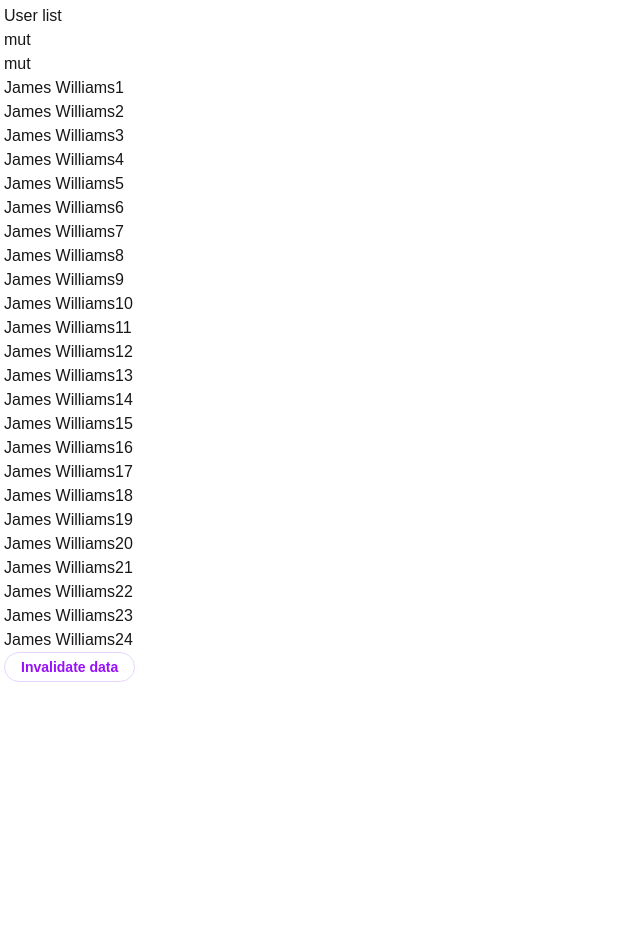
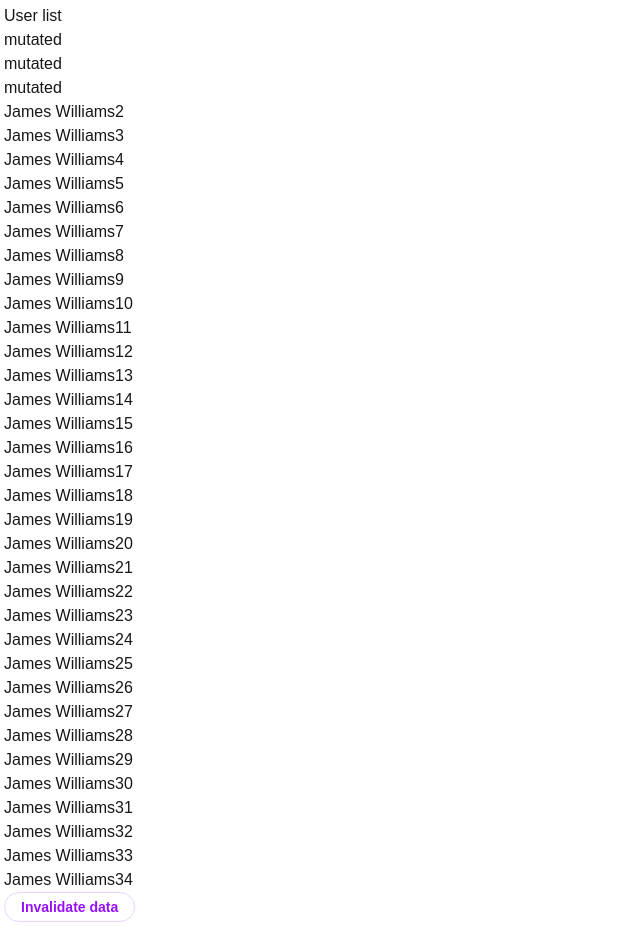
Before and after one commit to DminGerasimov/IT-Booster-Challenge3, a Next.js app: page /views/csr in a window 1280 px wide. Shown: the whole page, without its empty margins (0-640 px from the left). Before the commit the page ends 800 px from the top, so only its background shows below. Built offline with nearby package versions, Linux system fonts and the light colour scheme; data requests are answered from the project's data file.

Commit message:
Add pagination for ssr

```diff
--- a/next.config.ts
+++ b/next.config.ts
@@ -2,7 +2,8 @@ import type { NextConfig } from "next";
 
 const nextConfig: NextConfig = {
   /* config options here */
-  allowedDevOrigins: ["localhost"]
+  allowedDevOrigins: ["localhost"],
+  reactStrictMode: false,
 };
 
 export default nextConfig;
--- a/src/app/database/db.json
+++ b/src/app/database/db.json
@@ -2,17 +2,17 @@
   "users": [
     {
       "id": "1",
-      "name": "mut",
+      "name": "mutated",
       "email": "julie@yahoo.com"
     },
     {
       "id": "2",
-      "name": "mut",
+      "name": "mutated",
       "email": "jameswilly@gmail.com"
     },
     {
       "id": "3",
-      "name": "James Williams1",
+      "name": "mutated",
       "email": "jameswilly@gmail.com"
     },
     {
@@ -129,6 +129,56 @@
       "id": "26",
       "name": "James Williams24",
       "email": "jameswilly@gmail.com"
+    },
+    {
+      "id": "27",
+      "name": "James Williams25",
+      "email": "jameswilly@gmail.com"
+    },
+    {
+      "id": "28",
+      "name": "James Williams26",
+      "email": "jameswilly@gmail.com"
+    },
+    {
+      "id": "29",
+      "name": "James Williams27",
+      "email": "jameswilly@gmail.com"
+    },
+    {
+      "id": "30",
+      "name": "James Williams28",
+      "email": "jameswilly@gmail.com"
+    },
+    {
+      "id": "31",
+      "name": "James Williams29",
+      "email": "jameswilly@gmail.com"
+    },
+    {
+      "id": "32",
+      "name": "James Williams30",
+      "email": "jameswilly@gmail.com"
+    },
+    {
+      "id": "33",
+      "name": "James Williams31",
+      "email": "jameswilly@gmail.com"
+    },
+    {
+      "id": "34",
+      "name": "James Williams32",
+      "email": "jameswilly@gmail.com"
+    },
+    {
+      "id": "35",
+      "name": "James Williams33",
+      "email": "jameswilly@gmail.com"
+    },
+    {
+      "id": "36",
+      "name": "James Williams34",
+      "email": "jameswilly@gmail.com"
     }
   ]
 }
--- a/src/app/layout.tsx
+++ b/src/app/layout.tsx
@@ -24,7 +24,7 @@ export default function RootLayout({
   children: React.ReactNode;
 }>) {
   return (
-    <html lang="en">
+    <html lang="en" className="overflow-hidden">
       <body
         className={`${geistSans.variable} ${geistMono.variable} antialiased`}
       >
--- a/src/app/shared/api/api.tsx
+++ b/src/app/shared/api/api.tsx
@@ -7,8 +7,16 @@ export interface User {
 }
 
 
-export async function fetchUsers() {
+export async function fetchUsers(page = 0) {
   // const res = await fetch("https://jsonplaceholder.typicode.com/Users");
+  const res = await fetch(`${SERVER_URL}users?_page=${page}&_per_page=3`);
+  if (!res.ok) {
+      throw new Error("Failed to fetch Users");
+    }
+    return res.json();
+  }
+
+export async function fetchAllUsers() {
   const res = await fetch(`${SERVER_URL}users`);
   if (!res.ok) {
       throw new Error("Failed to fetch Users");
--- a/src/app/shared/lib/hooks/useInfinitScroll.ts
+++ b/src/app/shared/lib/hooks/useInfinitScroll.ts
@@ -2,27 +2,34 @@ import { RefObject, useEffect, useRef } from "react"
 
 interface UseInfinitScrollProps {
     callback: () => void
-    triggerRef: RefObject<HTMLElement>
-    wrapperRef: RefObject<HTMLElement>
+    triggerRef: RefObject<HTMLDivElement | null>
+    wrapperRef: RefObject<HTMLDivElement | null>
 }
 
-export function useInfinitScroll({callback, triggerRef, wrapperRef}: UseInfinitScrollProps){
-
+export function useInfinitScroll(
+    {callback, triggerRef, wrapperRef}: UseInfinitScrollProps
+){
     useEffect(() => {
         const options = {
+            // root: null,
             root: wrapperRef.current,
             rootMargin: '0px',
             threshold: 1.0
         }
+
         const observer = new IntersectionObserver(([entry]) => {
-            console.log('intersected');
+            if (entry.isIntersecting) {
+                callback();
+            }
         }, options);
-        observer.observe(triggerRef.current);
+
+        if (triggerRef.current) {
+            observer.observe(triggerRef.current);
+        }
 
         return () => {
-            if (observer) {
+            if (triggerRef.current) {
                 observer.unobserve(triggerRef.current);
-            }
-        }
+            }}
     }, [callback, wrapperRef]);
 }
--- a/src/app/views/csr/page.tsx
+++ b/src/app/views/csr/page.tsx
@@ -1,6 +1,6 @@
 "use client";
 import { useMutation, useQuery, useQueryClient } from "@tanstack/react-query";
-import {fetchUsers, mutateUserName, User} from "@/app/shared/api/api";
+import {fetchAllUsers, mutateUserName, User} from "@/app/shared/api/api";
 
 
 export default function CsrPage() {
@@ -18,7 +18,7 @@ export default function CsrPage() {
 
   const { data, isLoading, isError, error } = useQuery({
     queryKey: ["csrusers"],
-    queryFn: fetchUsers,
+    queryFn: () => fetchAllUsers(),
   });
 
 
--- a/src/app/views/ssr/Users.tsx
+++ b/src/app/views/ssr/Users.tsx
@@ -1,8 +1,20 @@
 "use client";
 
-import { useQuery, useQueryClient } from "@tanstack/react-query";
-import {fetchUsers} from "@/app/shared/api/api";
-import { useState } from "react";
+import { keepPreviousData, useQuery, useQueryClient } from "@tanstack/react-query";
+import {fetchUsers, User} from "@/app/shared/api/api";
+import { useRef, useState, Dispatch, SetStateAction } from "react";
+import { useInfinitScroll } from "@/app/shared/lib/hooks/useInfinitScroll";
+
+interface UsersPage {
+  first: number
+  prev: number
+  next: number
+  last: number
+  pages: number
+  items: number
+  data: [User]
+}
+
 
 export default function Users() {
    interface User {
@@ -10,30 +22,42 @@ export default function Users() {
     name: string
     email: string
   }
-  interface UserPagePagination {
-    page: number
-    limit?: number
-    hasMore: boolean
-  }
-  // const {page, setPage} = useState(1)
 
+  const [page, setPage] = useState<number>(1);
+  const [limit, setLimit] = useState<number>(3);
+  const [hasMore, setHasMore] = useState<boolean>(true);
+  const wrapperRef = useRef(null);
+  const triggerRef  = useRef(null);
+
+  useInfinitScroll({
+    callback: () => {
+      console.log('callback');
+    },
+    wrapperRef,
+    triggerRef,
+  });
 
   const { data, isLoading, isError, error } = useQuery({
-    queryKey: ["ssrusers"],
-    queryFn: () => fetchUsers(),
+    queryKey: ["ssrusers", page],
+    queryFn: () => fetchUsers(page),
+    // placeholderData: keepPreviousData,
   });
 
   if (isLoading) return <div>Loading...</div>;
   if (isError) return <div>Error: {error.message}</div>;
 
-
   return (
-    <div className="p-1">
+    <div
+      ref={wrapperRef}
+      className="p-1 overflow-y-auto h-screen"
+    >
       <ul>
-        {data.map((user: User) => (
+        {data.data.map((user: User) => (
           <li key={user.id}>{user.name}</li>
         ))}
       </ul>
+      <div ref={triggerRef} />
+      <button onClick={()=>{setPage(page + 1)}}>Add more page</button>
     </div>
   );
 }
--- a/src/app/views/ssr/page.tsx
+++ b/src/app/views/ssr/page.tsx
@@ -7,8 +7,8 @@ export default async function SsrUsers() {
 
 
   await queryClient.prefetchQuery({
-    queryKey: ["ssrusers"],
-    queryFn: fetchUsers,
+    queryKey: ["ssrusers", 1],
+    queryFn: () => fetchUsers(1),
   });
 
   return (
```
Lines whose indentation alone changed are shown as unchanged.
